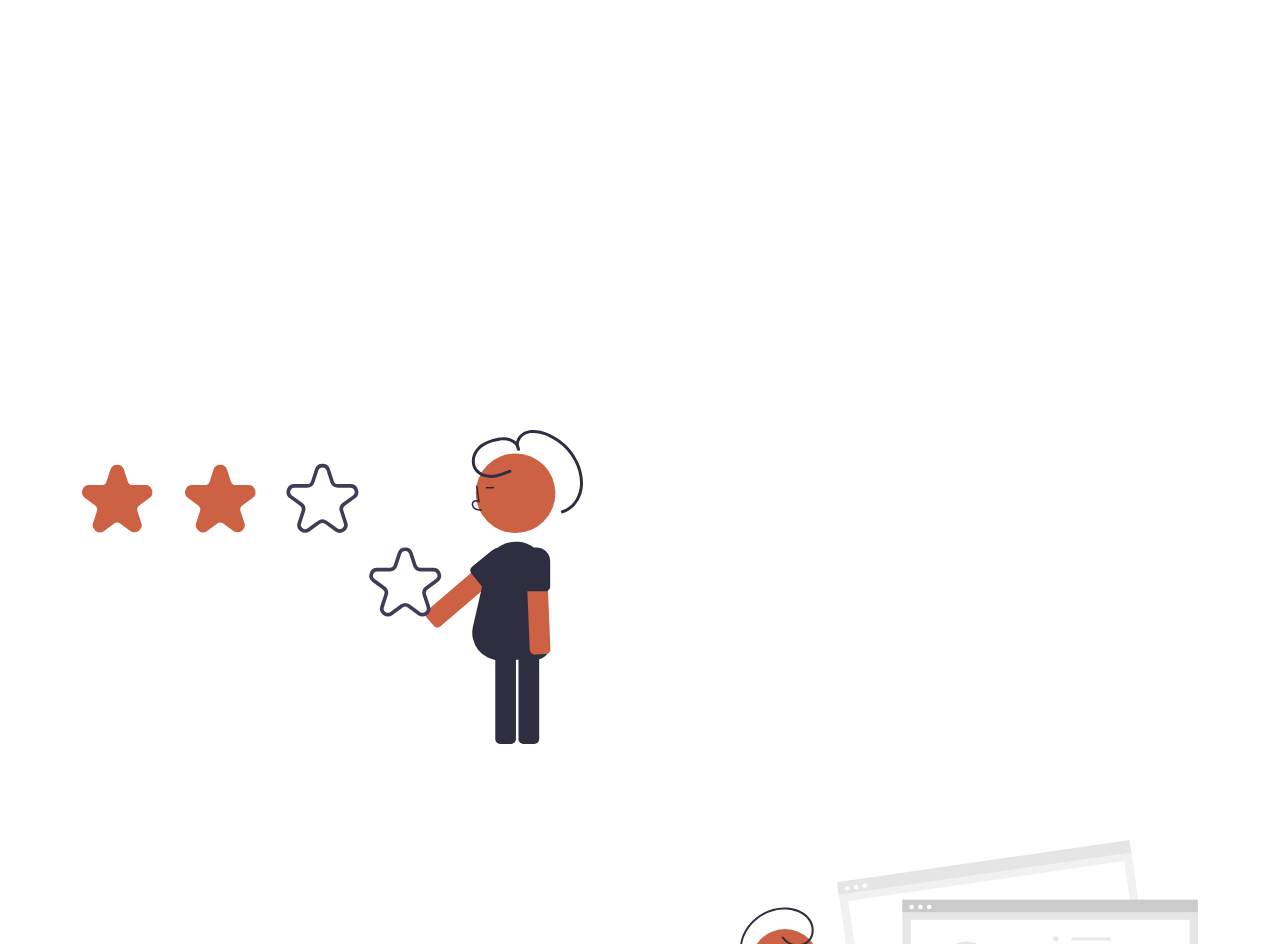
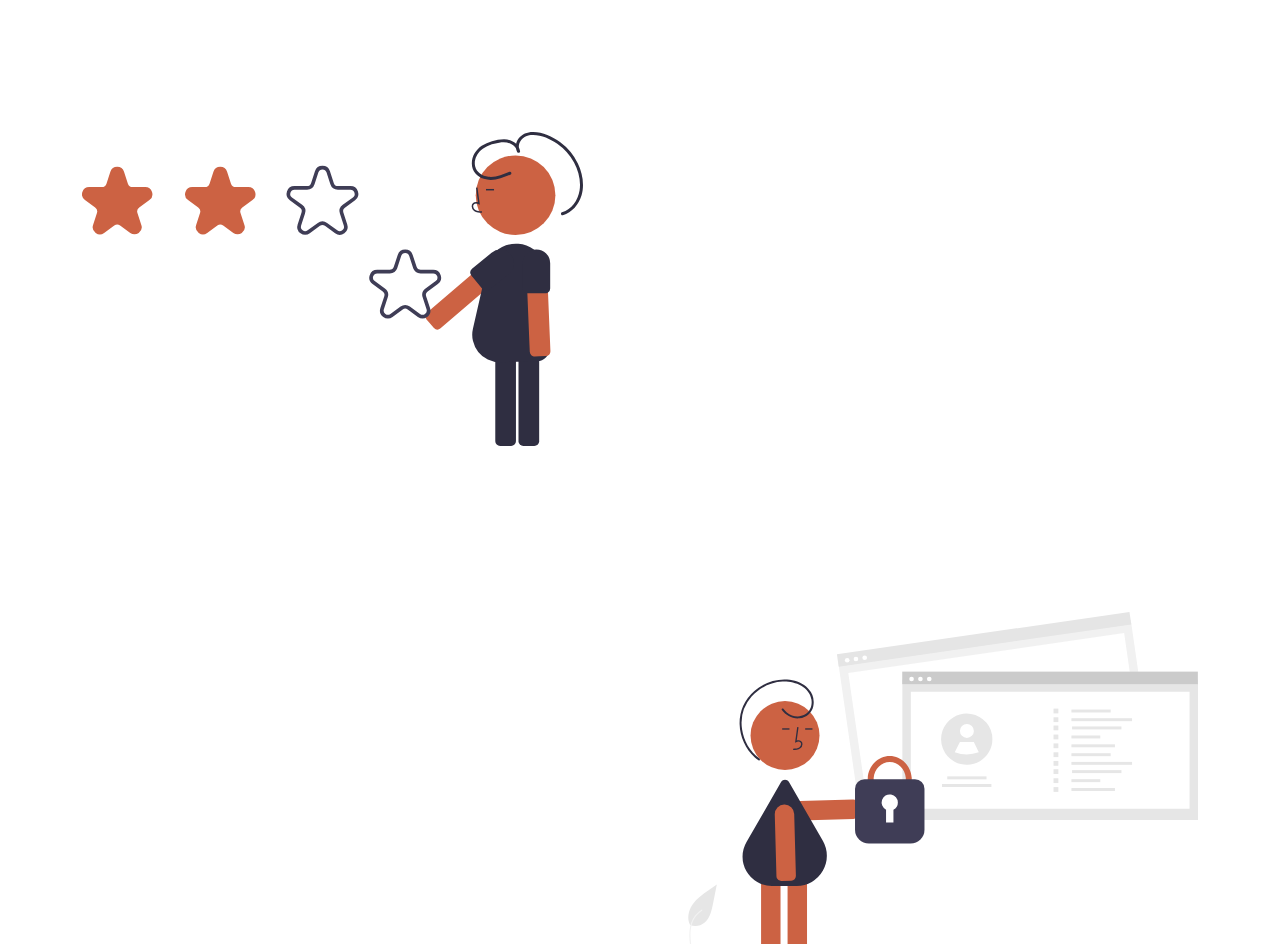
Before and after one commit to melodyBee/Zephyr, a React (Vite) app: page / in a window 1280 px wide. Shown: the part 2780-3724 px from the top of the page. Built offline with nearby package versions, Linux system fonts and the light colour scheme; a web font is replaced by a local one.

Commit message:
still working on homepage

```diff
--- a/src/Components/Parallax.jsx
+++ b/src/Components/Parallax.jsx
@@ -1,7 +1,7 @@
 import React, { useEffect } from "react";
 import Aboutus from "./AboutUs";
 import image2 from "../assets/undraw_relaxing_at_home_re_mror.svg";
-import image3 from "../assets/20943993.jpg";
+import image3 from "../assets/undraw_shopping_bags_nif5.svg";
 import image4 from "../assets/undraw_growing_re_olpi.svg";
 import image5 from "../assets/undraw_for_review_eqxk.svg";
 import image6 from "../assets/undraw_safe_re_kiil.svg";
@@ -118,7 +118,14 @@ export default function Parallax() {
       <section className="buffer">
         <div className="Outerportion py-5 container">
           <div className="row align-items-start">
-            <div className="image imagecontainer-5 col-6 mr-3"></div>
+            <div className="image imagecontainer-5 col-6 mr-3">
+              <img
+                className="col-11 mt-0 mr-3"
+                src={image5}
+                alt="about us image"
+              />
+            </div>
+
             <div className="contents col-6">
               <h1 className="font-size-36 mb-4 brand-font" data-aos="fade-left">
                 Customer Reviews and Ratings:
@@ -134,13 +141,6 @@ export default function Parallax() {
                 <br />
                 5. Evaluate seller credibility and customer satisfaction.
               </p>
-            </div>
-            <div className="image imagecontainer-5 col-6 mr-3">
-              <img
-                className="col-11 mt-0 mr-3"
-                src={image5}
-                alt="about us image"
-              />
             </div>
           </div>
         </div>
```
Also changed, not shown: src/assets/undraw_shopping_bags_nif5.svg (added).
